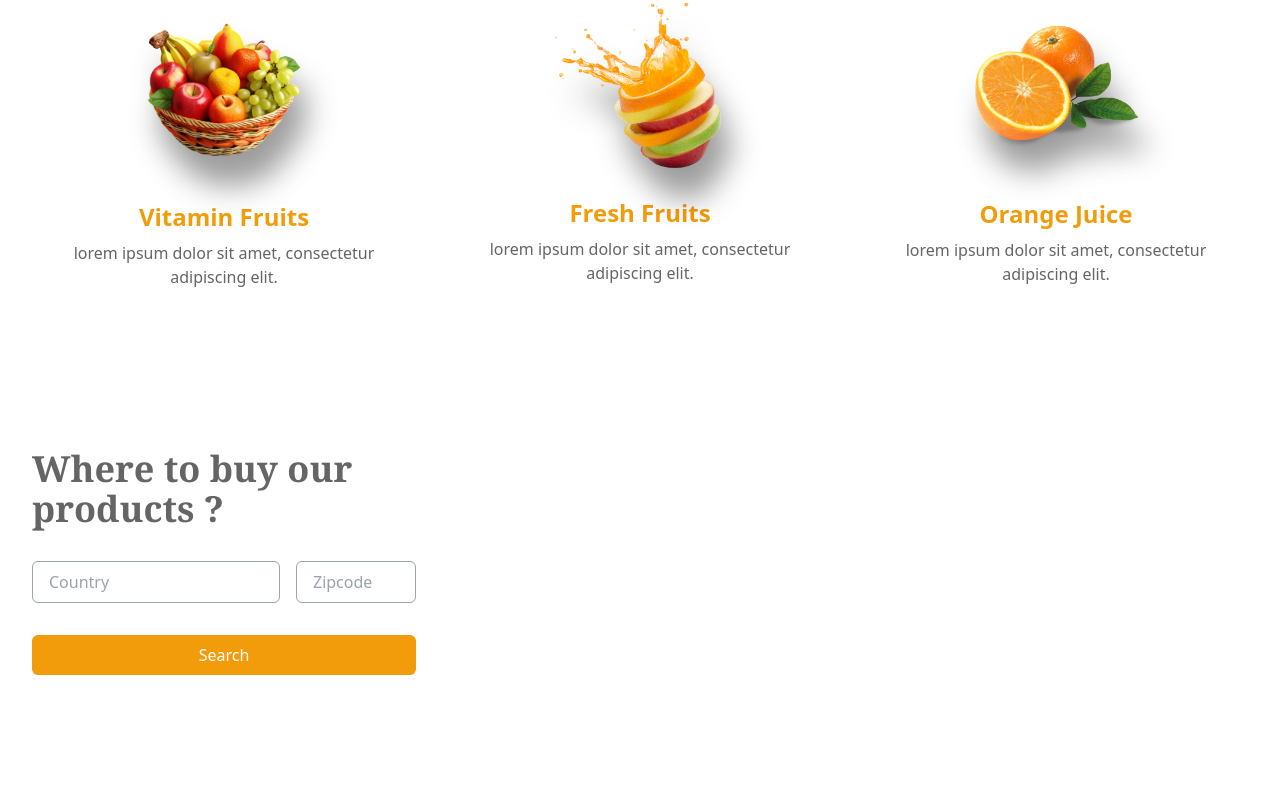
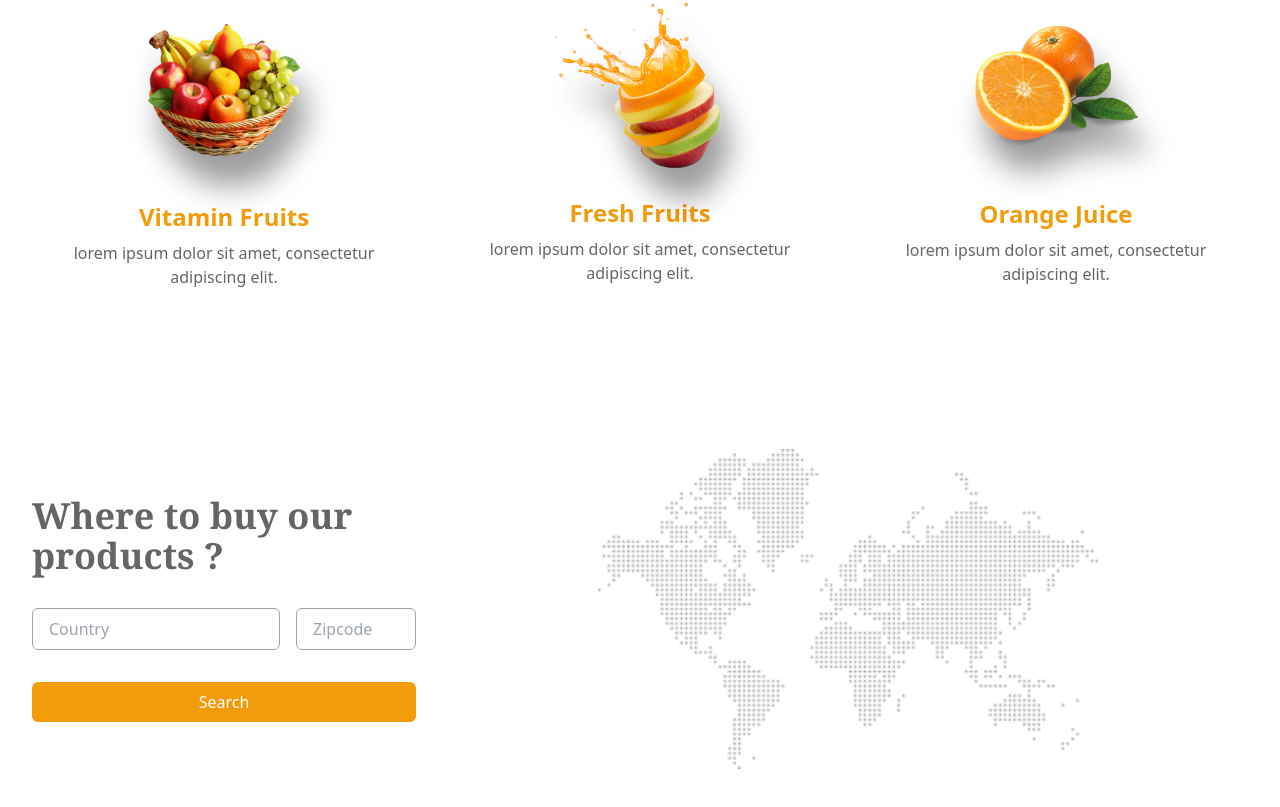
Before and after one commit to Hiboo93/grocery-store, a React (Vite) app: page / in a window 1280 px wide. Shown: the part 881-1688 px from the top of the page. Built offline with nearby package versions, Linux system fonts and the light colour scheme.

Commit message:
🚧 F05: end of work inside the (WhereToBuy)  component

```diff
--- a/src/components/WhereToBuy/WhereToBuy.jsx
+++ b/src/components/WhereToBuy/WhereToBuy.jsx
@@ -1,3 +1,4 @@
+import Worldmap from "../../assets/world-map.png"
 
 const WhereToBuy = () => {
   return (
@@ -13,7 +14,9 @@ const WhereToBuy = () => {
           <button className="primary-btn">Search</button>
         </div>
         {/* Map section */}
-        <div></div>
+        <div className="col-span-2">
+          <img src={Worldmap} alt="" className="w-full sm:w-[500px] mx-auto" />
+        </div>
       </div>
     </div>
   )
```
